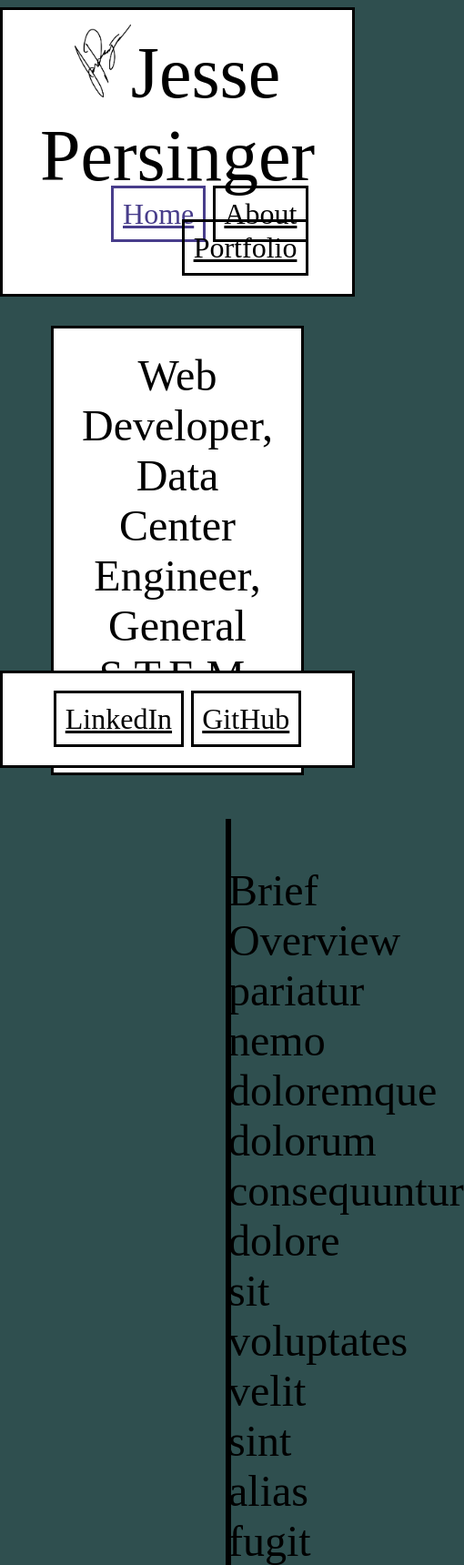
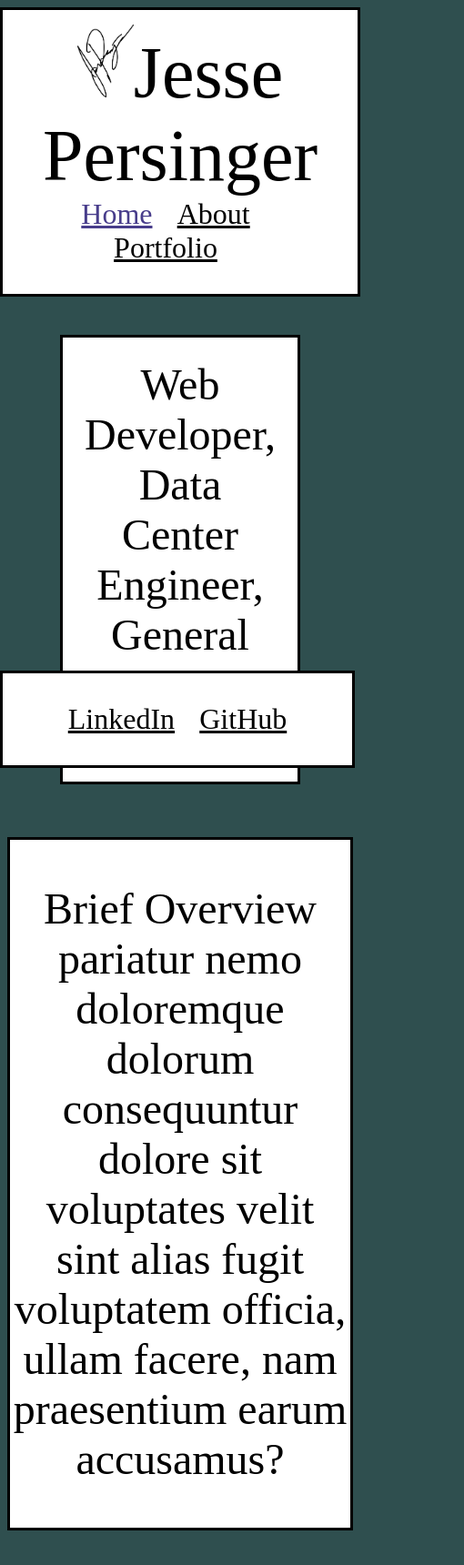
Before and after one commit to Jesse-Persinger-Personal-Website/Portfolio, a plain HTML site: page index.html in a window 390 px wide. Shown: the top 1720 px of the page at 91% size, 510 px wide, since content can reach past the window. Drawn offline with Linux system fonts and the light colour scheme.

Commit message:
added responsive grid layout

```diff
--- a/index.html
+++ b/index.html
@@ -6,19 +6,24 @@
     <title></title>
     <meta name="description" content="" />
     <meta name="viewport" content="width=device-width, initial-scale=1" />
-    <link rel="stylesheet" href="style.css" />
+    <link rel="stylesheet" href="style2.css" />
   </head>
   <body>
+    <div class="wrapper">
+    <div class="one">
     <nav class="nav">
-
       <div class="name"><img class="sig" src="./images/sig.png" alt="sig">Jesse Persinger</div>
       <div class="buttons">
         <a class="onIt" href="./index.html">Home</a>
         <a href="./About.html">About</a>
         <a href="./Portfolio.html">Portfolio</a>
       </div>
+    </div>
     </nav>
+    <div class="two">
     <header>Web Developer, Data Center Engineer, General S.T.E.M. Nerd</header>
+    </div>
+    <div class="three">
     <p class="info">
       Brief Overview<br />
       pariatur nemo doloremque dolorum consequuntur dolore sit voluptates
@@ -27,10 +32,14 @@
       earum<br />
       accusamus?
     </p>
+  </div>
+  <div class="four">
     <footer>
       <a href="">LinkedIn</a>
       <a href="">GitHub</a>
     </footer>
+  </div>
     <script src="./script.js" async defer></script>
+  </div>
   </body>
 </html>
--- /dev/null
+++ b/style2.css
@@ -0,0 +1,116 @@
+.wrapper {
+  display: grid;
+  grid-template-columns: repeat(3, 1fr);
+  gap: 10px;
+  grid-auto-rows: minmax(100px, auto);
+}
+.one {
+  grid-column: 1 / 4;
+  grid-row: 1;
+  text-align: center;
+  grid-template-columns: subgrid;
+}
+.two {
+  grid-column: 2 / 3;
+  grid-row: 2;
+  text-align: center;
+}
+.three {
+  grid-column: 1 / 4;
+  grid-row: 3 / 4;
+  text-align: center;
+  margin-bottom: 10em;
+}
+.four {
+  grid-column: 2 / 3;
+  grid-row: 5;
+  text-align: center;
+}
+.sig {
+  height: 1em;
+}
+.nav {
+  background-color: white;
+  top: -0.5em;
+  margin: 0em -0.5em 2em -0.5em;
+  padding: 1em;
+  border-style: solid;
+}
+.name {
+  font-size: 5em;
+  text-align: center;
+}
+.buttons {
+  text-align: center;
+  font-size: 2em;
+  padding: 0em 1em 0.5em 0em;
+}
+body {
+  background-color: darkslategray;
+}
+a {
+  color: black;
+  border-style: solid;
+  padding: 0.3em;
+}
+header {
+  background-color: white;
+  text-align: center;
+  font-size: 3em;
+  margin: 0em 1em 1em 1em;
+  border-style: solid;
+  padding: 0.5em;
+}
+.info {
+  background-color: white;
+  text-align: center;
+  border-style: solid;
+  font-size: 3em;
+  margin: 0em 0em 3em 0em;
+  padding: 1em 0em 1em 0em;
+}
+footer {
+  background-color: white;
+  padding: 1em;
+  border-style: solid;
+  padding: 0.3em;
+  text-align: center;
+  padding: 1em;
+  font-size: 2em;
+  position: fixed;
+  bottom: 0em;
+  left: 0em;
+  right: 0em;
+}
+.aboutMe {
+  background-color: white;
+  text-align: center;
+  border-style: solid;
+  font-size: 2em;
+}
+.portfolio {
+  background-color: white;
+  text-align: center;
+  border-style: solid;
+  font-size: 2em;
+}
+.onIt {
+  color: darkslateblue;
+}
+img {
+  height: 30rem;
+  max-width: 100%;
+}
+.port {
+  grid-column: 1 / 4;
+  grid-row: 3 / 4;
+  text-align: center;
+  margin: 0em 0em 10em 0em;
+}
+@media screen and (max-width: 992px) {
+  a {
+    color: black;
+    border-style: none;
+    padding: 0.3em;
+  }
+}
```
Also changed, not shown: About.html (+15 -4 lines), Portfolio.html (+25 -11 lines).
